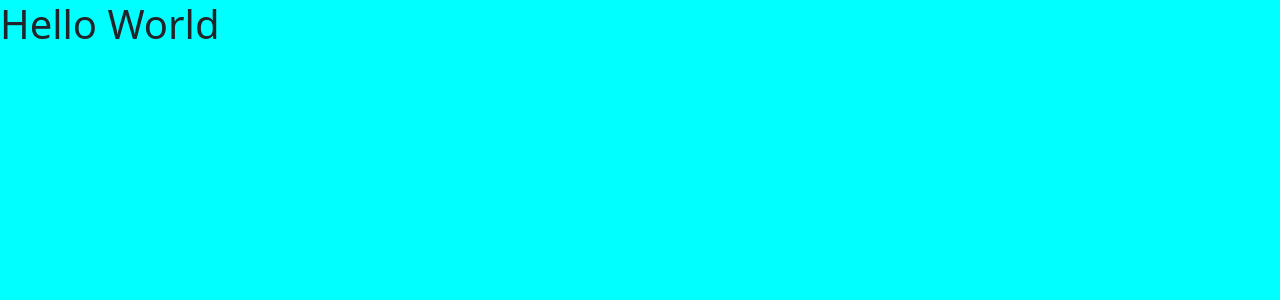
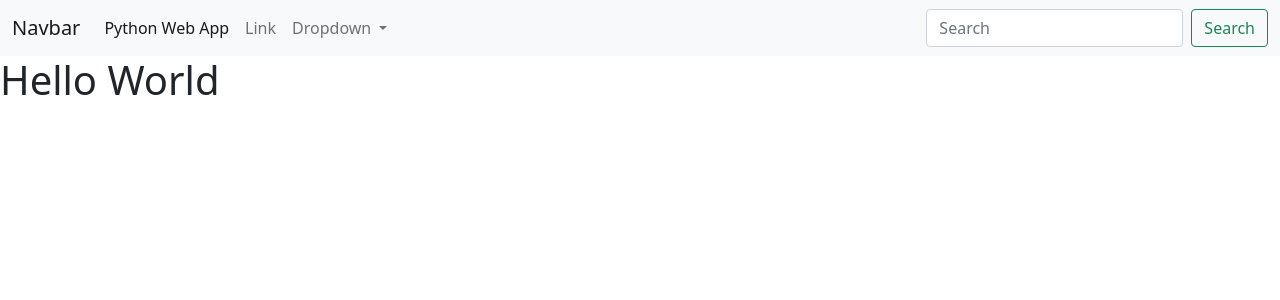
Before and after one commit to matiaswasiak/firstWebPagePython, a Flask app: page / in a window 1280 px wide. Shown: the top 300 px of the page. Run offline with Flask 2, Linux system fonts and the light colour scheme.

Commit message:
last commit

```diff
--- a/static/css/main.css
+++ /dev/null
@@ -1,3 +0,0 @@
-body {
-  background-color: aqua;
-}
--- a/templates/home.html
+++ b/templates/home.html
@@ -19,6 +19,65 @@
     />
   </head>
   <body>
+    <nav class="navbar navbar-expand-lg navbar-light bg-light">
+      <div class="container-fluid">
+        <a class="navbar-brand" href="#">Navbar</a>
+        <button
+          class="navbar-toggler"
+          type="button"
+          data-bs-toggle="collapse"
+          data-bs-target="#navbarSupportedContent"
+          aria-controls="navbarSupportedContent"
+          aria-expanded="false"
+          aria-label="Toggle navigation"
+        >
+          <span class="navbar-toggler-icon"></span>
+        </button>
+        <div class="collapse navbar-collapse" id="navbarSupportedContent">
+          <ul class="navbar-nav me-auto mb-2 mb-lg-0">
+            <li class="nav-item">
+              <a class="nav-link active" aria-current="page" href="#"
+                >Python Web App</a
+              >
+            </li>
+            <li class="nav-item">
+              <a class="nav-link" href="#">Link</a>
+            </li>
+            <li class="nav-item dropdown">
+              <a
+                class="nav-link dropdown-toggle"
+                href="#"
+                id="navbarDropdown"
+                role="button"
+                data-bs-toggle="dropdown"
+                aria-expanded="false"
+              >
+                Dropdown
+              </a>
+              <ul class="dropdown-menu" aria-labelledby="navbarDropdown">
+                <li><a class="dropdown-item" href="#">Action</a></li>
+                <li><a class="dropdown-item" href="#">Another action</a></li>
+                <li><hr class="dropdown-divider" /></li>
+                <li>
+                  <a class="dropdown-item" href="#">Something else here</a>
+                </li>
+              </ul>
+            </li>
+          </ul>
+          <form class="d-flex">
+            <input
+              class="form-control me-2"
+              type="search"
+              placeholder="Search"
+              aria-label="Search"
+            />
+            <button class="btn btn-outline-success" type="submit">
+              Search
+            </button>
+          </form>
+        </div>
+      </div>
+    </nav>
     <h1>Hello World</h1>
   </body>
 </html>
```
